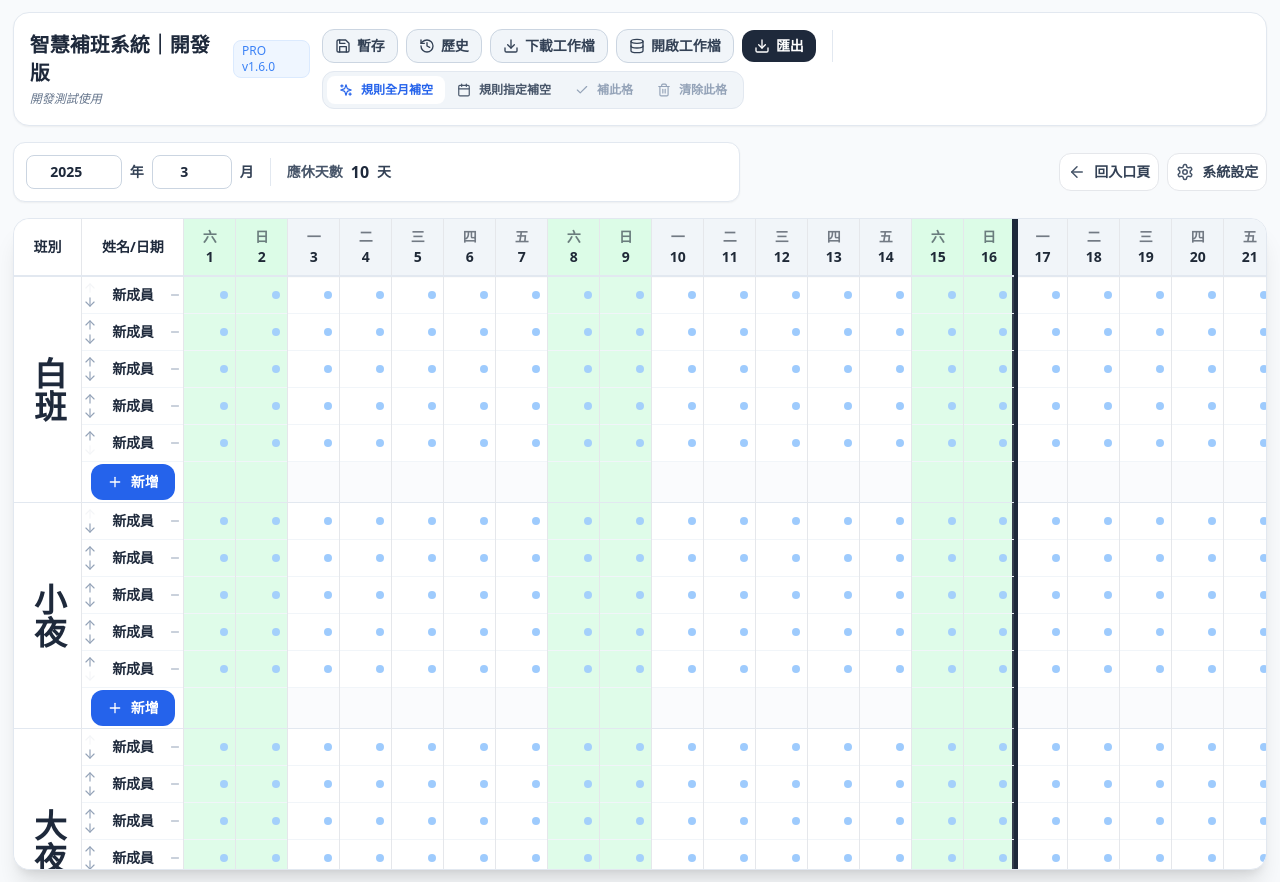
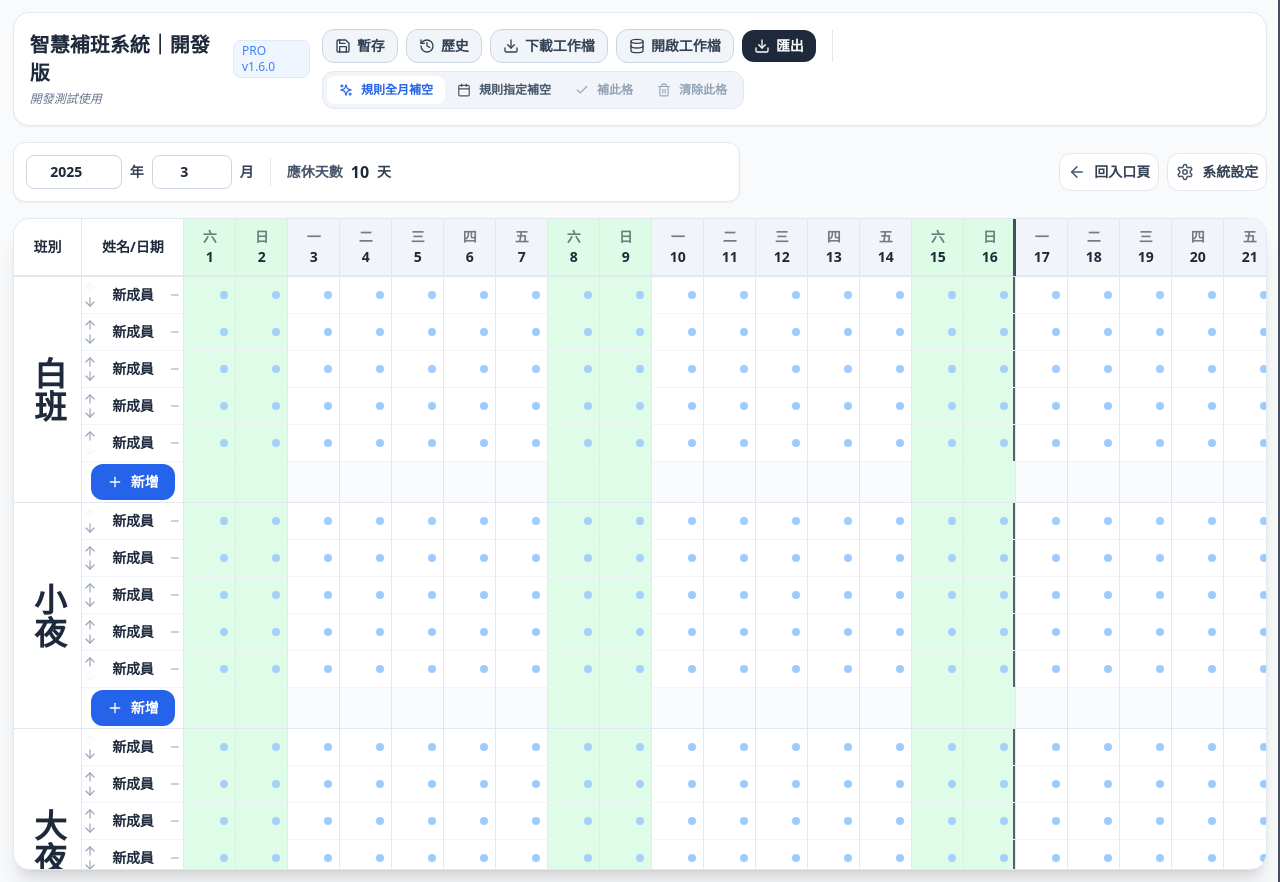
Before and after one commit to abyssynt/react-schedule-pro-smartfill, a React (Vite) app: page / in a window 1280 px wide. Both pictures are taken after a click on the button "開啟最近班表". Built offline with nearby package versions, Linux system fonts and the light colour scheme.

Commit message:
Update App.jsx

```diff
--- a/src/App.jsx
+++ b/src/App.jsx
@@ -965,16 +965,19 @@ function ScheduleView({ changeScreen, colors, setColors, customHolidays, setCust
   const shiftColumnBgColor = uiSettings?.shiftColumnBgColor || '#ffffff';
   const nameDateColumnBgColor = uiSettings?.nameDateColumnBgColor || '#ffffff';
   const demandOverColor = uiSettings?.demandOverColor || '#fde68a';
-  const fourWeekDividerColor = nameDateColumnFontColor || shiftColumnFontColor || tableFontColor || '#1e293b';
-
-  const getFourWeekDividerStyle = (dateStr) => isFourWeekCycleEndDate(dateStr)
-    ? {
-        borderRightWidth: '4px',
-        borderRightStyle: 'solid',
-        borderRightColor: fourWeekDividerColor,
-        boxShadow: `inset -2px 0 0 ${fourWeekDividerColor}`
-      }
-    : {};
+  const fourWeekDividerBaseColor = nameDateColumnFontColor || shiftColumnFontColor || tableFontColor || '#1e293b';
+  const fourWeekDividerColor = blendHexColors(fourWeekDividerBaseColor, pageBackgroundColor, 0.18);
+
+  const renderFourWeekDivider = (dateStr, zIndexClass = 'z-20') => {
+    if (!isFourWeekCycleEndDate(dateStr)) return null;
+    return (
+      <span
+        aria-hidden="true"
+        className={`pointer-events-none absolute top-[-1px] bottom-[-1px] right-[-1px] ${zIndexClass}`}
+        style={{ width: '3px', backgroundColor: fourWeekDividerColor }}
+      />
+    );
+  };
   const showRightStats = uiSettings?.showRightStats ?? uiSettings?.showStats ?? true;
   const showLeaveStats = uiSettings?.showLeaveStats ?? uiSettings?.showStats ?? true;
   const showBottomStats = uiSettings?.showBottomStats ?? true;
@@ -2824,15 +2827,15 @@ const openSelectedCellFillModal = () => {
                 {daysInMonth.map(d => (
                   <th
                     key={d.day}
-                    className={`sticky top-0 z-40 ${densityConfig.dayHeaderClass} border-r text-center shadow-sm`}
+                    className={`sticky top-0 z-40 relative ${densityConfig.dayHeaderClass} border-r text-center shadow-sm`}
                     style={{
                       minWidth: densityConfig.dayMinWidth,
-                      backgroundColor: d.isHoliday ? colors.holiday : (d.isWeekend ? colors.weekend : '#f1f5f9'),
-                      ...getFourWeekDividerStyle(d.date)
+                      backgroundColor: d.isHoliday ? colors.holiday : (d.isWeekend ? colors.weekend : '#f1f5f9')
                     }}
                   >
                     <div className={`${tableFontSizeClass} opacity-60 uppercase`} style={{ color: tableFontColor }}>{d.weekStr}</div>
                     <div className={`${tableFontSizeClass} font-black`} style={{ color: tableFontColor }}>{d.day}</div>
+                    {renderFourWeekDivider(d.date, 'z-30')}
                   </th>
                 ))}
                 {showRightStats && (
@@ -2975,8 +2978,7 @@ const openSelectedCellFillModal = () => {
                               className={`border-r p-0 relative overflow-hidden ${inRangeSelection ? 'ring-2 ring-violet-400 ring-inset' : isPrimarySelected ? 'ring-2 ring-blue-500 ring-inset' : ''} ${isInvalid ? 'ring-2 ring-red-400 ring-inset' : ''}`}
                               style={{
                                 backgroundColor: d.isHoliday ? colors.holiday : (d.isWeekend ? colors.weekend : 'transparent'),
-                                opacity: d.isHoliday || d.isWeekend ? 0.9 : 1,
-                                ...getFourWeekDividerStyle(d.date)
+                                opacity: d.isHoliday || d.isWeekend ? 0.9 : 1
                               }}
                               onMouseDown={(e) => {
                                 if (e.button !== 0) return;
@@ -2990,6 +2992,7 @@ const openSelectedCellFillModal = () => {
                               }}
                             >
                               <div className="relative">
+                                {renderFourWeekDivider(d.date)}
                                 <div
                                   className={`w-full ${densityConfig.cellHeightClass} text-center bg-transparent border-none font-bold flex items-center justify-center ${tableFontSizeClass}`}
                                   style={{ color: tableFontColor, pointerEvents: 'none' }}
@@ -3085,10 +3088,11 @@ const openSelectedCellFillModal = () => {
                         className="border-r"
                         style={{
                           backgroundColor: d.isHoliday ? colors.holiday : (d.isWeekend ? colors.weekend : 'transparent'),
-                          opacity: d.isHoliday || d.isWeekend ? 0.9 : 1,
-                          ...getFourWeekDividerStyle(d.date)
+                          opacity: d.isHoliday || d.isWeekend ? 0.9 : 1
                         }}
-                      ></td>
+                      >
+                        {renderFourWeekDivider(d.date)}
+                      </td>
                     ))}
 
                     <td colSpan={(showRightStats ? 3 : 0) + (showLeaveStats ? mergedLeaveCodes.length : 0) + (customColumns?.length || 0)}></td>
```
